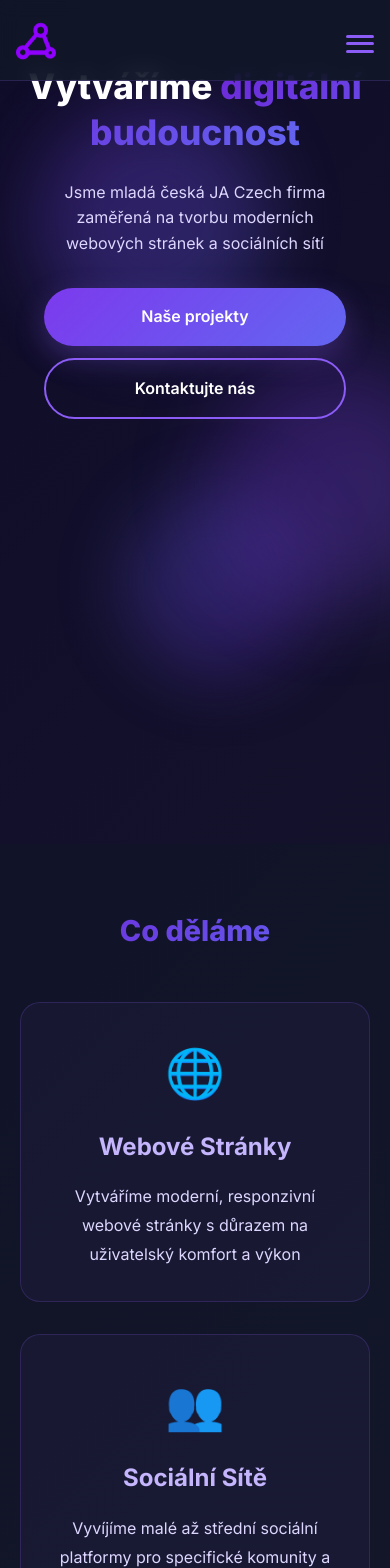
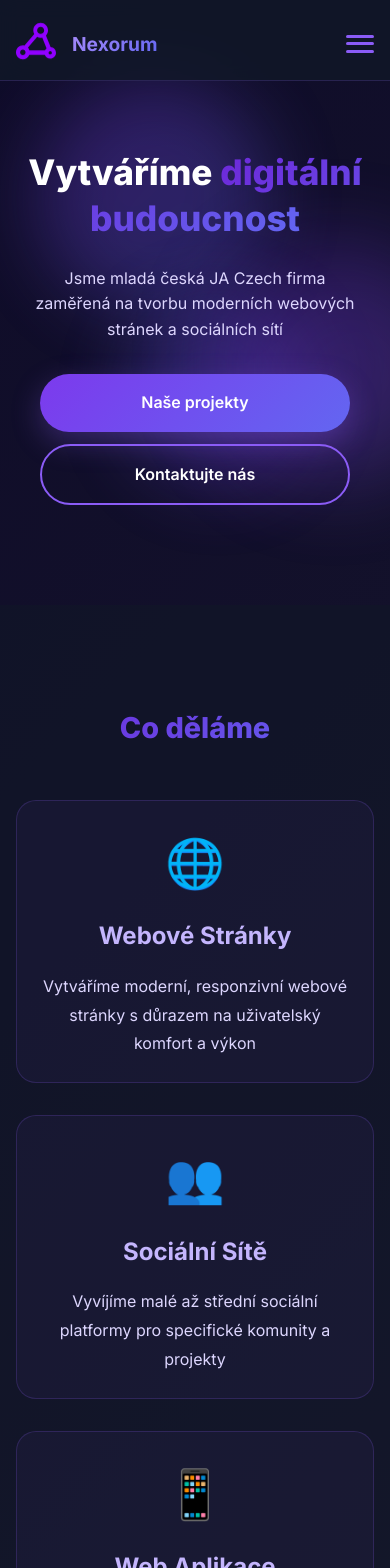
Before and after one commit to cavalinho-xdd/Nexorum-web-page, a React (Vite) app: page / in a window 390 px wide. Shown: the top 1568 px of the page. Built offline with nearby package versions, Linux system fonts and the light colour scheme.

Commit message:
Refactor light mode nav styles and mobile responsiveness
Updated styles for light mode navigation and mobile layout.

```diff
--- a/src/App.css
+++ b/src/App.css
@@ -764,10 +764,6 @@ textarea.form-input {
 
 .light-mode .nav a.active {
   color: var(--purple-700);
-  background: transparent !important; /* VYNUTIT průhlednost */
-  box-shadow: none !important;        /* Zrušit stíny */
-  border: none !important;            /* Zrušit rámečky */
-  padding: 0 !important;
 }
 
 .light-mode .hero-subtitle,
@@ -863,8 +859,11 @@ textarea.form-input {
   background: var(--purple-700);
 }
 
-.light-mode .nav {
-  background: rgba(255, 255, 255, 0.7);
+@media (max-width: 768px) {
+  .light-mode .nav {
+    background: rgba(255, 255, 255, 0.95);
+    backdrop-filter: blur(20px);
+  }
 }
 
 .light-mode .blob-1 {
@@ -914,16 +913,15 @@ textarea.form-input {
     display: flex;
   }
 
-  /* MOBILNÍ MENU - iPhone FIXY */
   .nav {
     position: fixed;
     top: 0;
     right: -100%;
-    /* Používáme dvh (Dynamic Viewport Height) pro fix spodní lišty v Safari */
     height: 100dvh;
-    width: 100%; /* Šířka přes celý mobil */
-    background: rgba(10, 10, 20, 0.98); /* Tmavší pozadí pro lepší čitelnost */
-    backdrop-filter: blur(20px); /* Silnější blur */
+    width: 100%;
+    max-width: 100%;
+    background: rgba(17, 24, 39, 0.98);
+    backdrop-filter: blur(20px);
     flex-direction: column;
     align-items: center;
     justify-content: center;
@@ -931,24 +929,17 @@ textarea.form-input {
     transition: right 0.3s ease;
     border-left: 1px solid rgba(139, 92, 246, 0.2);
     z-index: 1000;
-    /* Ochrana před Notchem a spodní lištou iPhone */
     padding-top: max(2rem, env(safe-area-inset-top));
     padding-bottom: max(2rem, env(safe-area-inset-bottom));
   }
 
-  /* Light mode mobilní menu */
-  .light-mode .nav {
-    background: rgba(255, 255, 255, 0.98);
-  }
-
-  .nav.open {
+  .nav.nav-open {
     right: 0;
   }
 
   .nav a {
-    font-size: 1.5rem; /* Větší písmo na mobilu */
+    font-size: 1.2rem;
     padding: 0.5rem 1rem;
-    margin: 0.5rem 0;
   }
 
   .nav a::after {
@@ -959,7 +950,6 @@ textarea.form-input {
     width: 45px;
     height: 45px;
     font-size: 1.25rem;
-    margin-top: 1rem;
   }
 
   .section-title {
@@ -975,17 +965,24 @@ textarea.form-input {
     grid-template-columns: 1fr;
   }
 
-  .header .container {
-    padding-right: 1.5rem; /* Více místa pro hamburger */
-  }
-
   .blob {
     filter: blur(40px);
   }
 
-  .blob-1 { width: 250px; height: 250px; }
-  .blob-2 { width: 200px; height: 200px; }
-  .blob-3 { width: 220px; height: 220px; }
+  .blob-1 {
+    width: 250px;
+    height: 250px;
+  }
+
+  .blob-2 {
+    width: 200px;
+    height: 200px;
+  }
+
+  .blob-3 {
+    width: 220px;
+    height: 220px;
+  }
 }
 
 @media (max-width: 480px) {
@@ -1001,7 +998,6 @@ textarea.form-input {
 
   .brand-name {
     font-size: 1.2rem;
-    display: none; /* Schováme název Nexorum, aby se vešel hamburger */
   }
 
   .hamburger {
@@ -1014,7 +1010,7 @@ textarea.form-input {
   }
 
   .hero-title {
-    font-size: 2.2rem; /* Menší nadpis pro úzké displeje */
+    font-size: 2.2rem;
     line-height: 1.3;
     padding: 0 0.5rem;
   }
@@ -1025,7 +1021,6 @@ textarea.form-input {
     line-height: 1.6;
   }
 
-  /* Tlačítka pod sebou na mobilu */
   .hero-buttons {
     flex-direction: column;
     width: 100%;
@@ -1041,10 +1036,24 @@ textarea.form-input {
 
   .section-title {
     font-size: 1.8rem;
+    padding: 0 1rem;
+  }
+
+  .section-subtitle {
+    padding: 0 1rem;
   }
 
   .container {
-    padding: 0 1.25rem;
+    padding: 0 1rem;
+  }
+
+  .about-card,
+  .project-card {
+    padding: 1.5rem;
+  }
+
+  .contact-grid {
+    padding: 0 0.5rem;
   }
 }
 
@@ -1054,25 +1063,20 @@ html {
   scroll-snap-type: y proximity;
 }
 
-/* Vypnutí scroll-snap na mobilu pro plynulejší pohyb */
+section:not(.logo-loop) {
+  scroll-snap-align: start;
+  min-height: 100vh;
+}
+
 @media (max-width: 768px) {
   html {
     scroll-snap-type: none;
   }
+
   section:not(.logo-loop) {
     scroll-snap-align: none;
-    min-height: auto; /* Sekce nemusí být přes celou výšku */
-    padding-top: 4rem;
-    padding-bottom: 4rem;
+    min-height: auto;
   }
-  .hero {
-    min-height: 100dvh; /* Hero sekci necháme na celou výšku */
-  }
-}
-
-section:not(.logo-loop) {
-  scroll-snap-align: start;
-  min-height: 100vh;
 }
 
 .footer {
```
